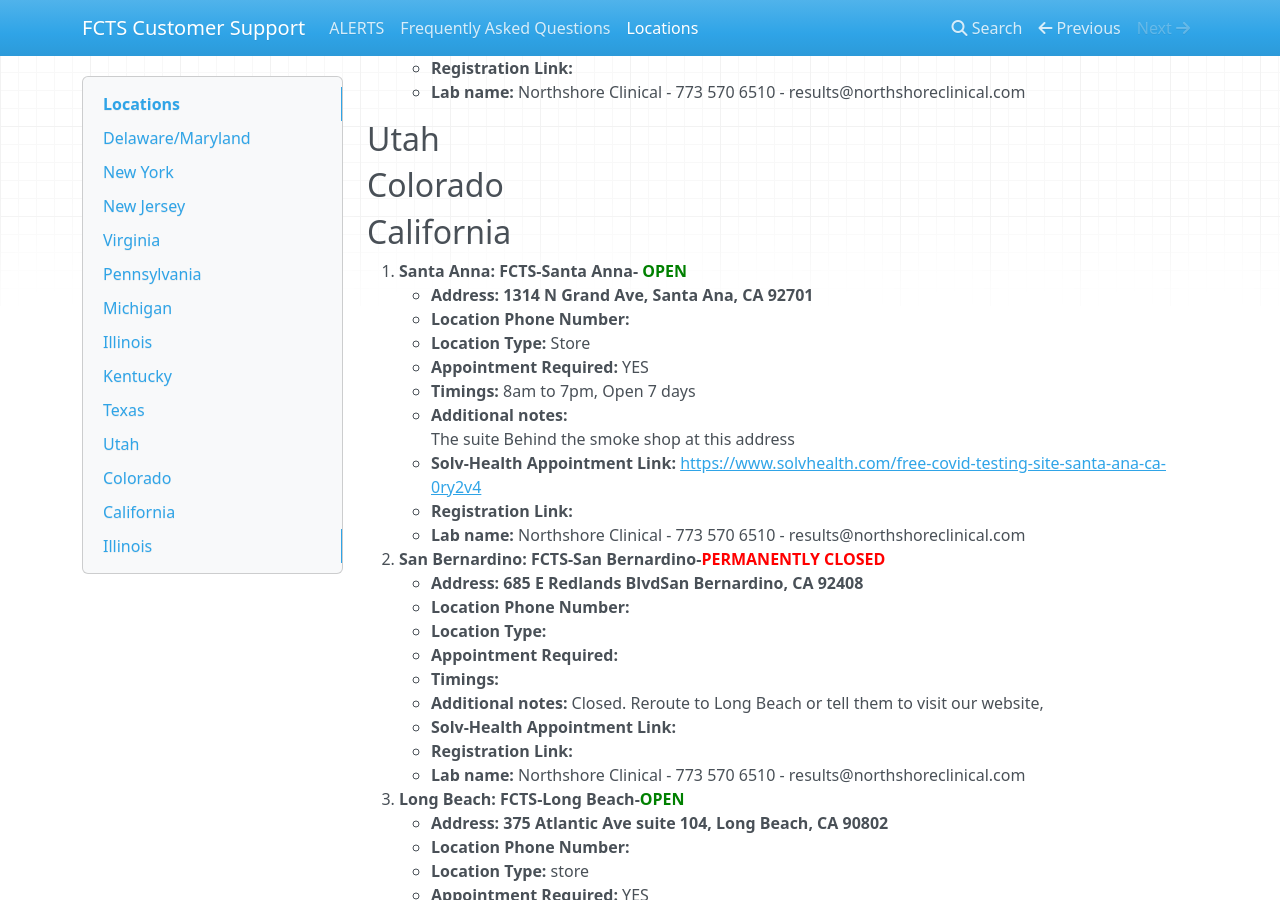
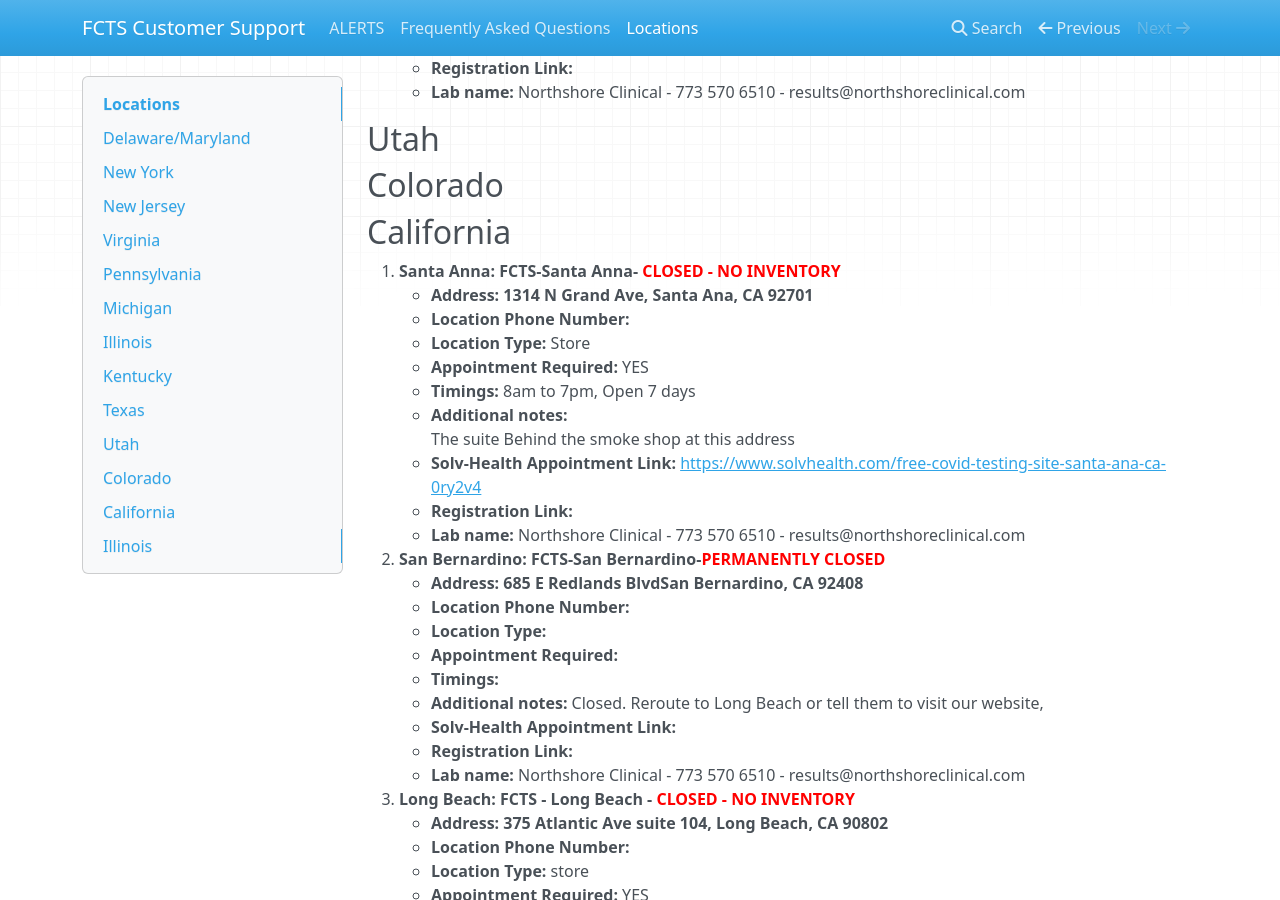
Before and after one commit to fcts000/fcts-cs-docs, an MkDocs documentation site: the page built from docs/locations.md, in a window 1280 px wide and 900 px high, scrolled down 5176 px. Built offline with MkDocs 1.6.1, drawn with Linux system fonts in a browser that asks for light colours; nearby versions of some CDN libraries; some of the changed text lies outside the part shown.

Commit message:
update locations

```diff
--- a/docs/locations.md
+++ b/docs/locations.md
@@ -87,7 +87,7 @@
     * **Registration Link:**
 
 ## New York
-1. **Copiague:FCTS-Copiague- <font color="RED">TEMPORARILY CLOSED</font>**
+1. **Copiague:FCTS-Copiague- <font color="RED">PERMANENTLY CLOSED</font>**
     * **Address:** 1909 Great Neck RD, Copiague NY 11726
     * **Location Phone Number:**
     * **Location Type:** Parking lot
@@ -107,7 +107,7 @@
 ## Pennsylvania
 
 ## Michigan
-1. **Canton: FCTS-Canton- <font color="RED">CLOSED</font>**
+1. **Canton: FCTS-Canton- <font color="green">OPEN</font>**
     * **Address:** 7288 Sheldon Rd Canton, MI 48187
     * **Location Phone Number:**
     * **Location Type:** Office/Store/Parking lot
@@ -206,7 +206,7 @@
 ## Colorado
 
 ## California
-1. **Santa Anna: FCTS-Santa Anna- <font color="green">OPEN</font>**
+1. **Santa Anna: FCTS-Santa Anna- <font color="red">CLOSED - NO INVENTORY</font>**
     * **Address:** **1314 N Grand Ave, Santa Ana, CA 92701**
     * **Location Phone Number:**
     * **Location Type:** Store
@@ -228,7 +228,7 @@
     * **Solv-Health Appointment Link:**
     * **Registration Link:**
     * **Lab name:** Northshore Clinical - 773 570 6510 - results@northshoreclinical.com
-1. **Long Beach: FCTS-Long Beach-<font color="Green">OPEN</font>**
+1. **Long Beach: FCTS - Long Beach - <font color="red">CLOSED - NO INVENTORY</font>**
     * **Address: 375 Atlantic Ave suite 104, Long Beach, CA  90802**
     * **Location Phone Number:**
     * **Location Type:** store
```
